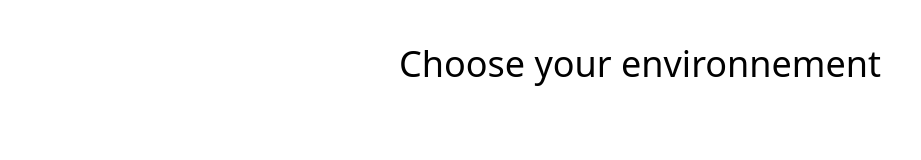
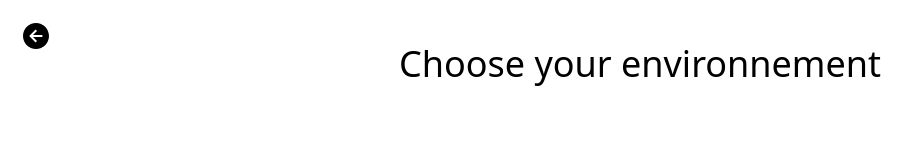
Before and after one commit to TomJegou/TANK-CONQUEROR, a Next.js app: page /mapMenu in a window 1280 px wide. Shown: the top 160 px of the page, without its empty margins (0-921 px from the left). Built offline with nearby package versions, Linux system fonts and the light colour scheme.

Commit message:
create link back + import icon

```diff
--- a/package.json
+++ b/package.json
@@ -15,6 +15,7 @@
     "postcss": "8.4.23",
     "react": "18.2.0",
     "react-dom": "18.2.0",
+    "react-icons": "^4.8.0",
     "tailwindcss": "3.3.2"
   }
 }
--- /dev/null
+++ b/src/components/back.js
@@ -0,0 +1,13 @@
+import { IoArrowBackCircleSharp } from "react-icons/io5"
+import { IconContext } from "react-icons/lib"
+import Link from "next/link"
+
+export default function Back({ href }) {
+    return (
+        <Link href={href} className="absolute flex h-6 left-5 top-5">
+            <IconContext.Provider value={{ color: "black", size: "2em"}}>
+                <IoArrowBackCircleSharp />
+            </IconContext.Provider>
+        </Link>
+    )
+}
--- a/src/pages/iaMenu.js
+++ b/src/pages/iaMenu.js
@@ -1,5 +1,4 @@
 import Layout from "@/components/Layout"
-import Link from "next/link"
 import Menu from "@/components/Menu"
 
 export default function IaMenu(){
--- a/src/pages/index.js
+++ b/src/pages/index.js
@@ -1,5 +1,4 @@
 import Layout from "@/components/Layout"
-import Link from "next/link"
 import Menu from "@/components/Menu"
 
 export default function Home() {
--- a/src/pages/mapMenu.js
+++ b/src/pages/mapMenu.js
@@ -1,10 +1,11 @@
 import Layout from "@/components/Layout"
-import Link from "next/link"
 import Menu from "@/components/Menu"
+import Back from "@/components/back"
 
 export default function MapMenu() {
     return (
         <Layout className="h-[100vh] flex justify-center">
+            <Back href={"/"}/>
             <Menu title={"Choose your environnement"}
             listChoices={[
                 {text: "Mountain", href: "/iaMenu"},
--- a/src/pages/soloGame.js
+++ b/src/pages/soloGame.js
@@ -4,7 +4,6 @@ import { GenerateTank, AllTanksEnemy, AllTanksPlayer } from "@/utils/generateTan
 import { engine, getNumBoxToBeTouched } from "@/utils/engine"
 import EndGame from "@/components/endGame"
 import { useState, useEffect } from "react"
-import { getRandomInt } from "@/utils/tools"
 import { motion, useAnimate } from "framer-motion"
 
 export default function SoloGame() {
```
Also changed, not shown: 1 other file (tests, documents, lock files or other folders).
